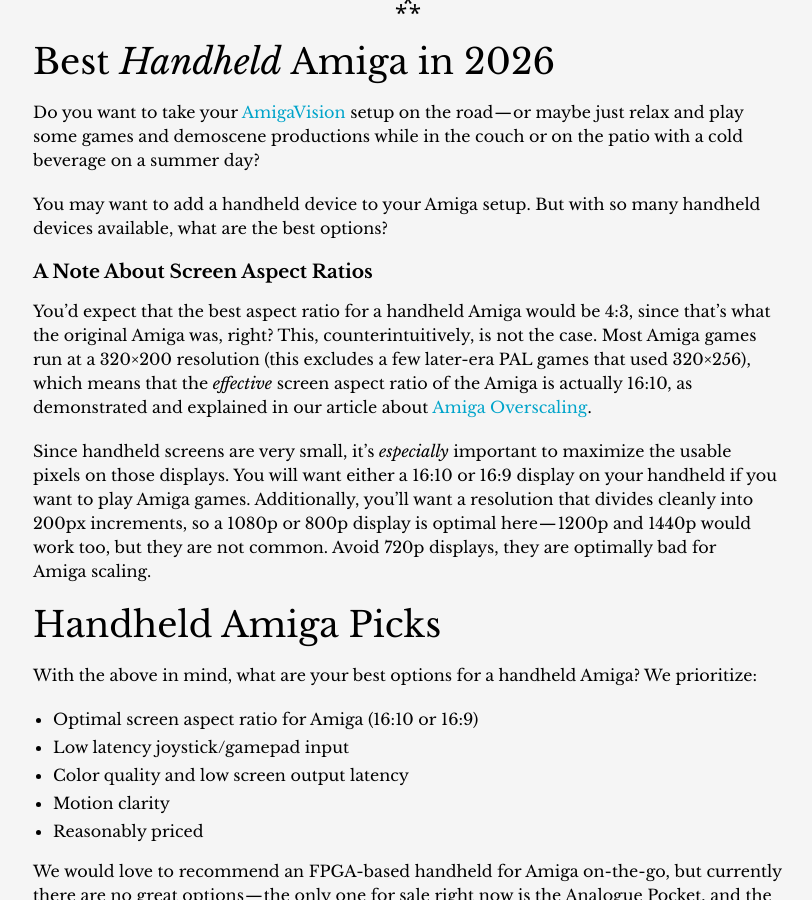
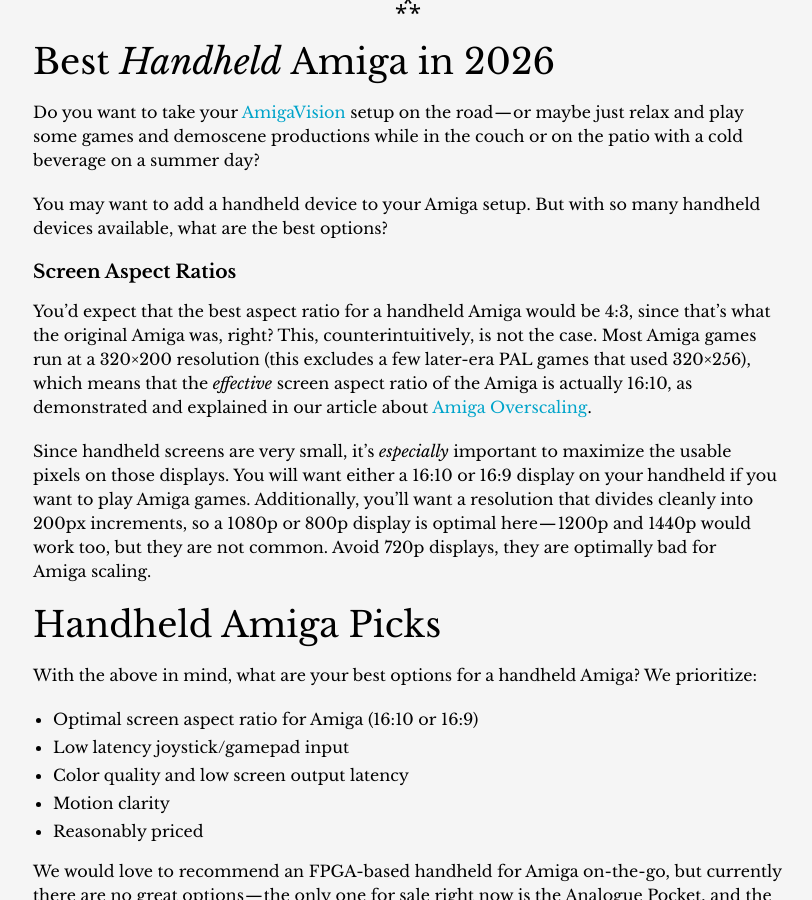
Before and after one commit to amigavision/amigavision.github.io, a Jekyll site: the page built from best.md, in a window 1280 px wide and 900 px high, scrolled down 8972 px. Shown: the whole window, without its empty margins (232-1044 px from the left). Built offline with Jekyll 4.4.1, drawn with Linux system fonts in a browser that asks for light colours.

Commit message:
More concise

```diff
--- a/best.md
+++ b/best.md
@@ -214,7 +214,7 @@
 
 You may want to add a handheld device to your Amiga setup. But with so many handheld devices available, what are the best options?
 
-### A Note About Screen Aspect Ratios
+### Screen Aspect Ratios
 
 You'd expect that the best aspect ratio for a handheld Amiga would be 4:3, since that's what the original Amiga was, right? This, counterintuitively, is not the case. Most Amiga games run at a 320×200 resolution (this excludes a few later-era PAL games that used 320×256), which means that the *effective* screen aspect ratio of the Amiga is actually 16:10, as demonstrated and explained in our article about [Amiga Overscaling](/overscale).
 
```
